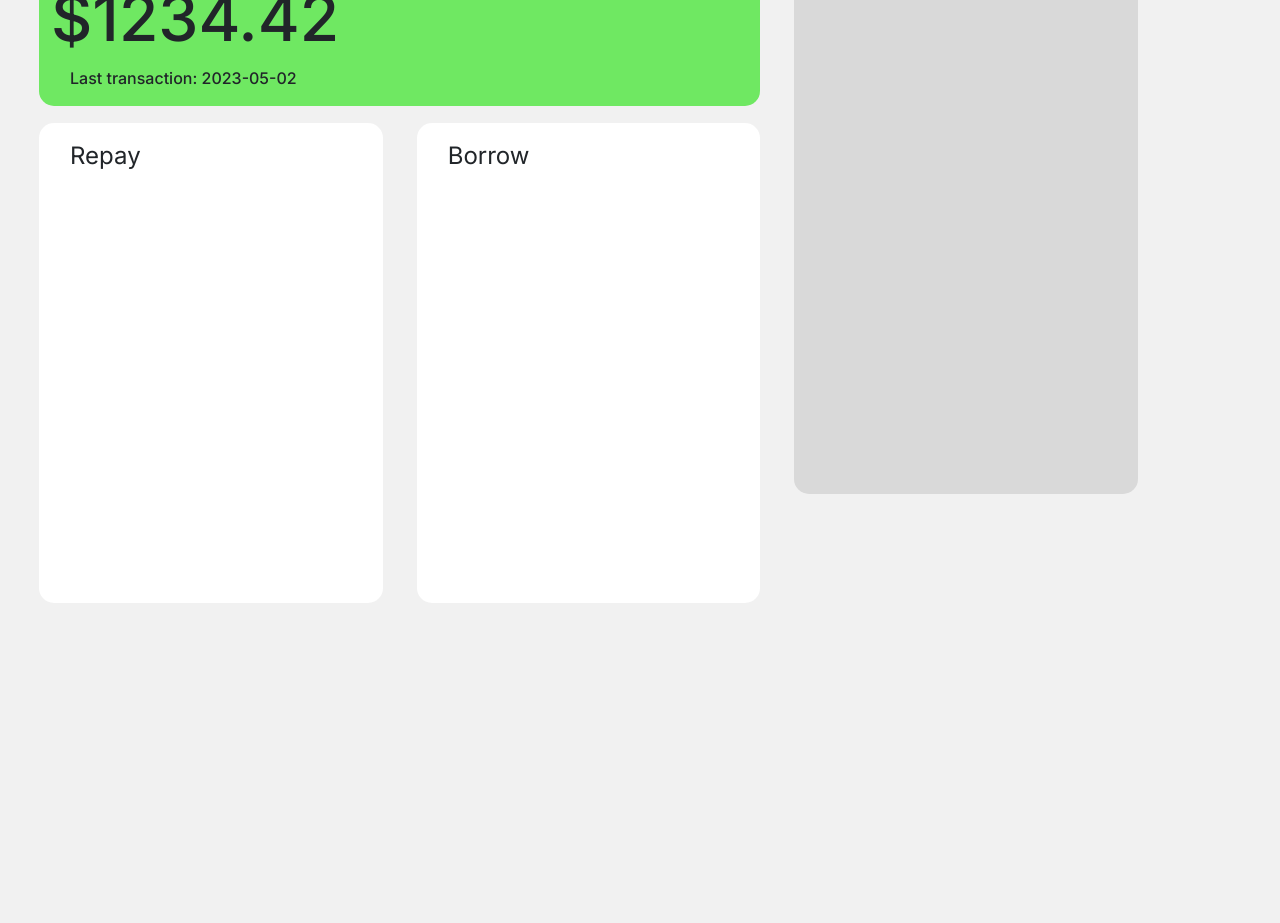
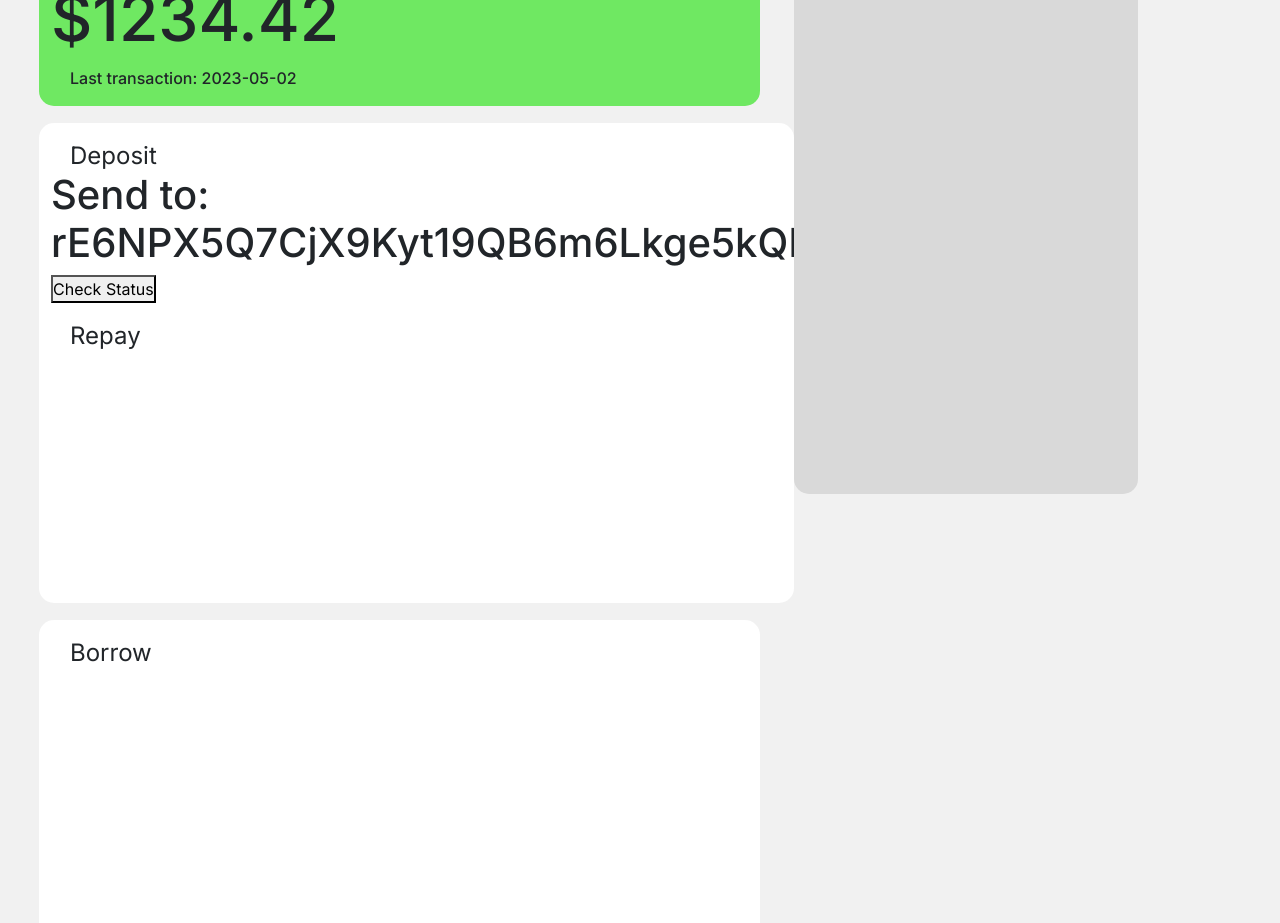
Before and after one commit to Nomnomburger/droplend, a Next.js app: page /wallet in a window 1280 px wide. Shown: the part 1000-1923 px from the top of the page. Before the commit the page ends 1654 px from the top, so only its background shows below. Built offline with nearby package versions, Linux system fonts and the light colour scheme.

Commit message:
Modify xrp transactions

```diff
--- a/package.json
+++ b/package.json
@@ -9,7 +9,10 @@
     "lint": "next lint"
   },
   "dependencies": {
+    "@paypal/paypal-js": "^5.1.6",
+    "axios": "^1.4.0",
     "bootstrap": "^5.2.3",
+    "emailjs-com": "^3.2.0",
     "eslint": "8.40.0",
     "eslint-config-next": "13.4.1",
     "firebase": "^9.21.0",
--- a/src/app/wallet/page.js
+++ b/src/app/wallet/page.js
@@ -11,7 +11,6 @@ import Container from 'react-bootstrap/Container';
 import Row from 'react-bootstrap/Row';
 import Col from 'react-bootstrap/Col';
 import 'bootstrap/dist/css/bootstrap.min.css';
-import { auth, signInWithGoogle, logout } from 'firebase/clientApp.js'
 
 export default function Wallet() {
     return (
@@ -38,6 +37,9 @@ export default function Wallet() {
                                 </Row>
                                 <Row>
                                     <Col className={dash.dashBox3}>
+                                        <h2 className={dash.dashBoxHeader}>Deposit</h2>
+                                        <h1>Send to: rE6NPX5Q7CjX9Kyt19QB6m6Lkge5kQPgzr</h1>
+                                        <button onClick={null}>Check Status</button>
                                         <h2 className={dash.dashBoxHeader}>Repay</h2>
                                     </Col>
                                     <Col className={dash.dashBox3}>
```
Also changed, not shown: src/app/page.js (+14 -1 lines), src/app/xrp/Sendxrp.js (+14 -1 lines), src/app/xrp/Receivexrp.js (deleted), 1 other file (tests, documents, lock files or other folders).
